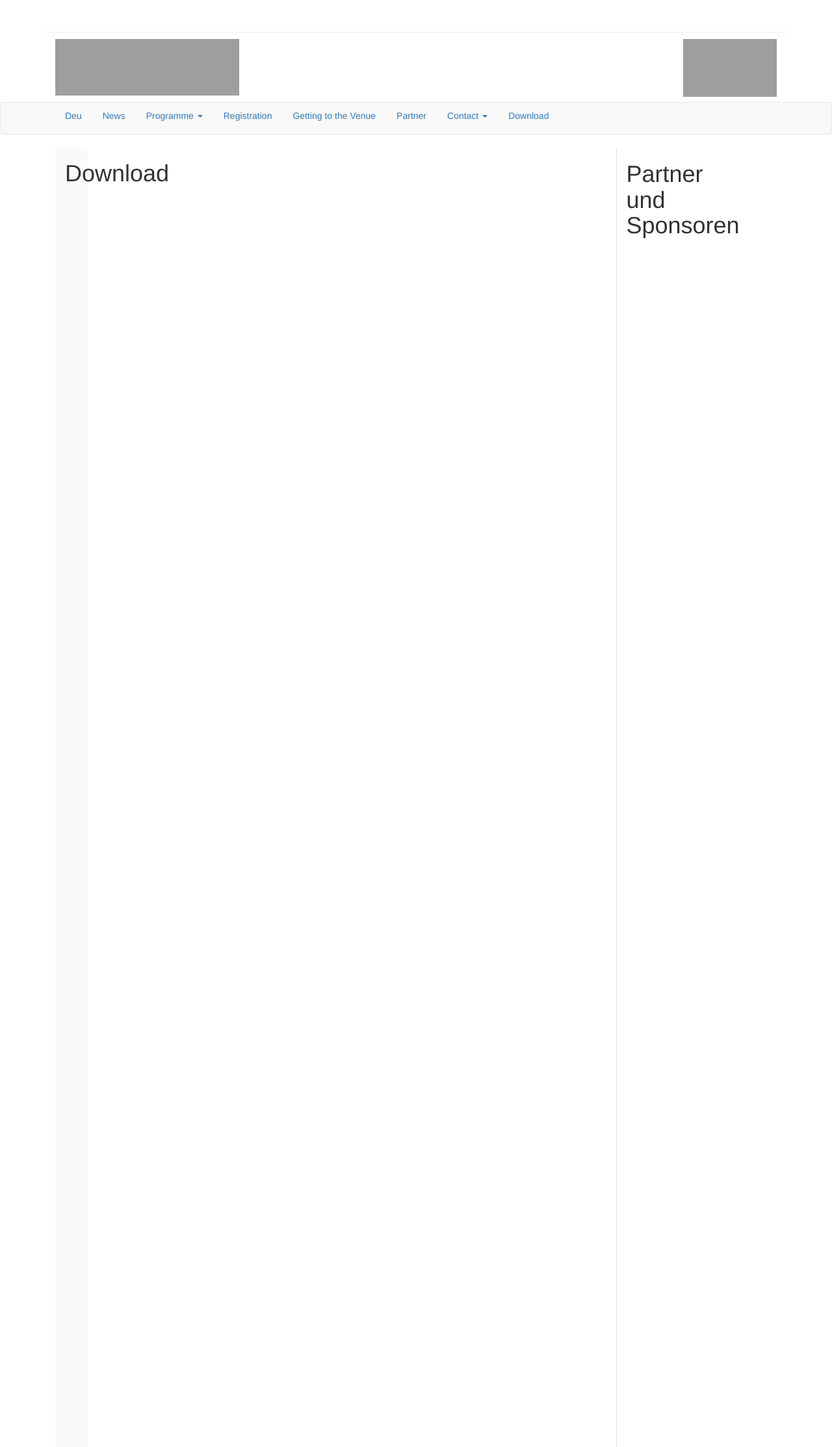
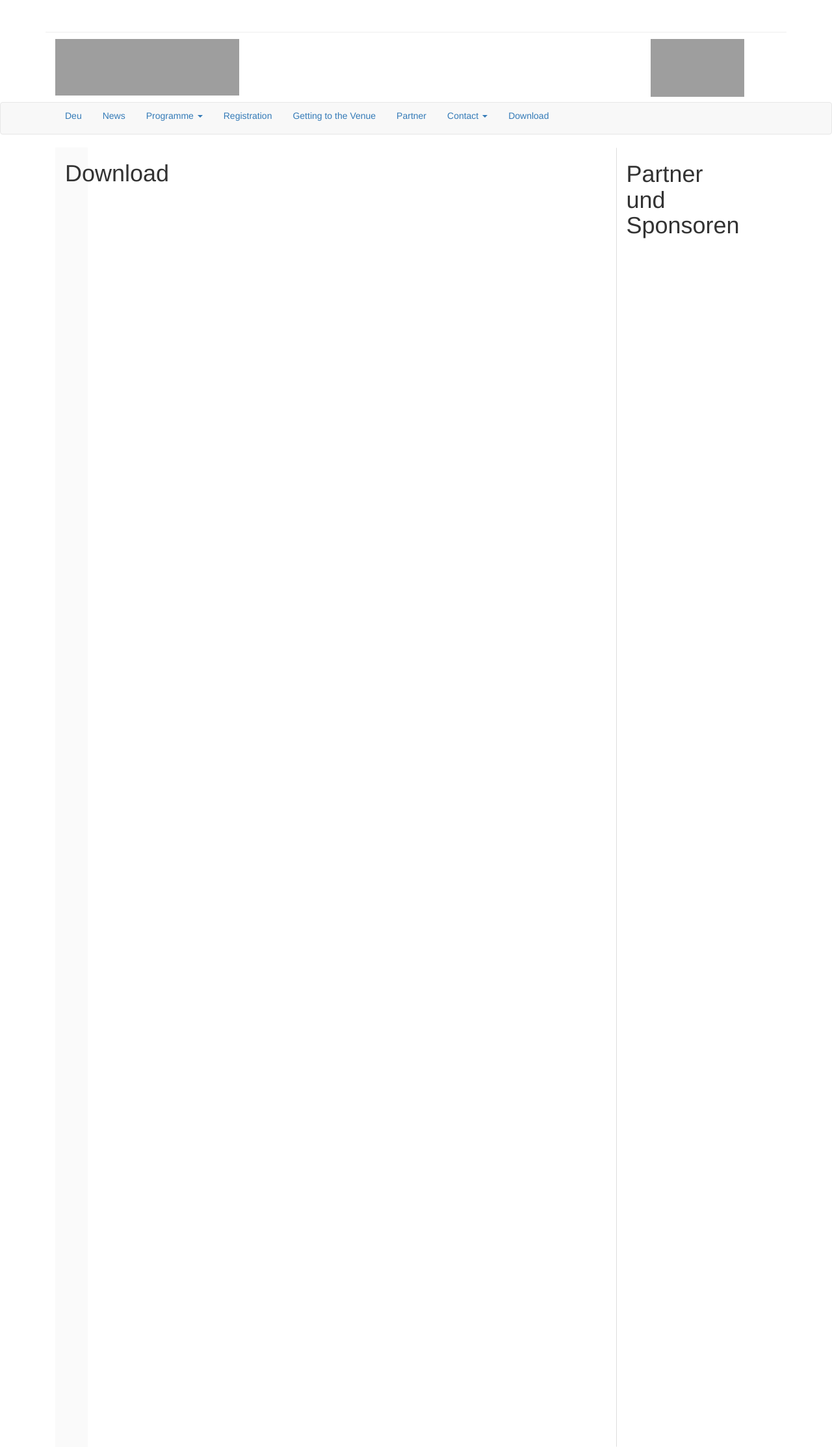
Before and after one commit to susedev/test, a Jekyll site: the page built from download.html, in a window 1280 px wide. Shown: the whole page at 65% size. Built offline with Jekyll 4.4.1, drawn with Linux system fonts in a browser that asks for light colours; nearby versions of some CDN libraries; grey boxes are pictures that could not be loaded.

Commit message:
Update base.html

```diff
--- a/_layouts/base.html
+++ b/_layouts/base.html
@@ -14,7 +14,7 @@
                 <h1><a href="http://www.eijc.eu/de/" target="blank_"><img class=" size-full wp-image-2541 alignleft" src="https://raw.githubusercontent.com/EIJC/data/gh-pages/media/eijc-logo-klein.jpg" width="283" height="87" /></a></h1>
             </div>
             <div class="col-md-6">
-               <h1><a href="http://eijc.github.io/data/"><img alt="" src="http://EIJC.github.io/data/media/welle-web.png" style="width: 144px; height: 89px; float: right;"></img></a> </h1>
+               <h1><a href="http://eijc.github.io/data/"><img alt="" src="http://EIJC.github.io/data/media/welle-web.png" style="width: 144px; height: 89px; float: right; margin-right:50px"></img></a> </h1>
             </div>
       </div>
   </div>
```
